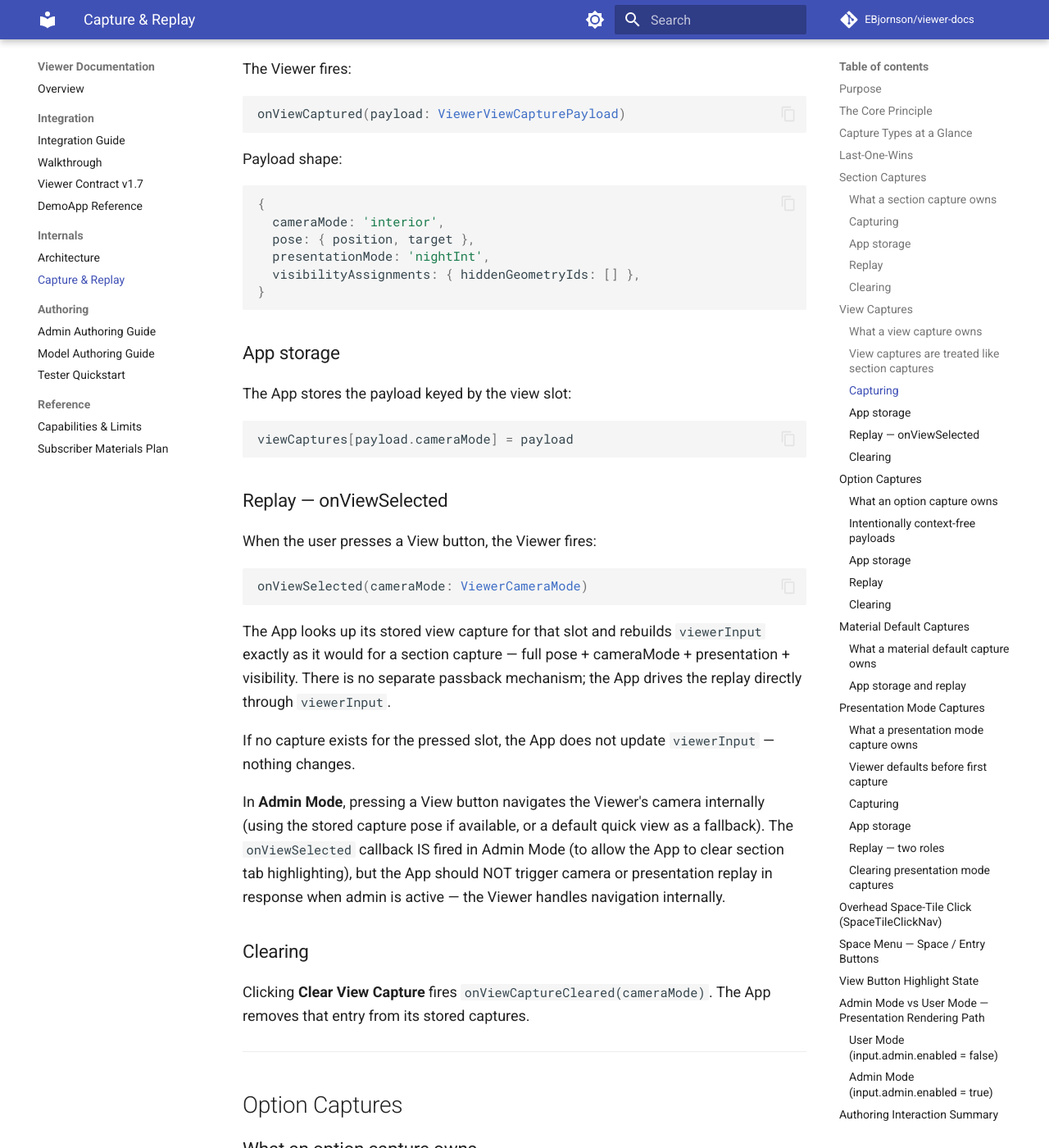
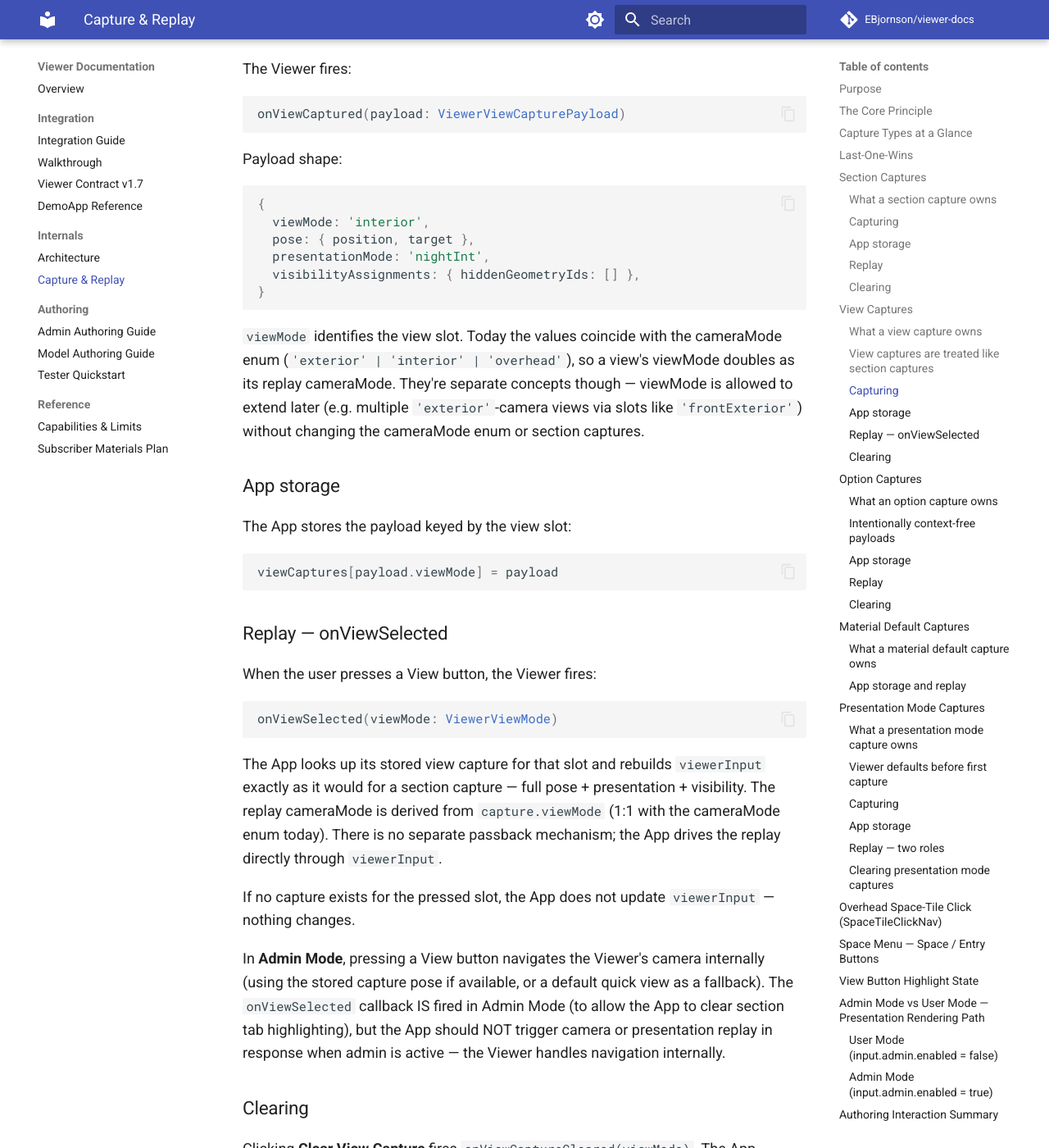
Before and after one commit to EBjornson/viewer-docs, an MkDocs documentation site: the page built from docs/capture_and_replay.md, in a window 1280 px wide and 1400 px high, scrolled down 5571 px. Shown: the whole window at 82% size. Built offline with MkDocs 1.6.1 and Material for MkDocs 9.7.7, drawn with Linux system fonts in a browser that asks for light colours; comment, search, counter and statistics services are not loaded; some of the changed text lies outside the part shown.

Commit message:
Sync from main repo @ 063781c
Source branch: main
Source commit: 063781c5179388bcbcac05f19300432cffc4f2ba

````diff
--- a/docs/capture_and_replay.md
+++ b/docs/capture_and_replay.md
@@ -25,7 +25,7 @@ The Viewer never persists state on behalf of the App. Every capture produces a s
 | Capture type | What it owns | Viewer callback | Replay path |
 |---|---|---|---|
 | **Section** | pose + cameraMode + presentationMode + visibility + ui flags | `onSectionCaptured` | App resolves `presentationModeCaptures[capture.presentationMode]` → `input.presentation`; writes `input.camera` + `input.scene.visibilityAssignments`; `capture.ui` takes precedence over the mode snapshot's ui flags |
-| **View** | pose + cameraMode + presentationMode + visibility + ui flags (per view slot) | `onViewCaptured` | App resolves mode → presentation and writes same fields when `onViewSelected` fires; `capture.ui` takes precedence over the mode snapshot's ui flags |
+| **View** | pose + viewMode + presentationMode + visibility + ui flags (per view slot) | `onViewCaptured` | App resolves mode → presentation and writes same fields when `onViewSelected` fires; `capture.ui` takes precedence over the mode snapshot's ui flags |
 | **Presentation Mode** | full presentation snapshot (per named mode) | `onPresentationModeCaptured` | App stores keyed by mode name; Viewer applies at mode switch; App resolves at section/view replay time |
 | **Option** | geometryIds + materialAssignments (per option) | `onOptionCaptured` | App writes `input.scene.materialAssignments` when that option is active |
 | **Material Defaults** | model-level baseline materialAssignments | `onMaterialDefaultsCaptured` | App writes `input.scene.defaultMaterialAssignments` on every model load |
@@ -163,19 +163,21 @@ Payload shape:
 
 ```ts
 {
-  cameraMode: 'interior',
+  viewMode: 'interior',
   pose: { position, target },
   presentationMode: 'nightInt',
   visibilityAssignments: { hiddenGeometryIds: [] },
 }
 ```
 
+`viewMode` identifies the view slot. Today the values coincide with the cameraMode enum (`'exterior' | 'interior' | 'overhead'`), so a view's viewMode doubles as its replay cameraMode. They're separate concepts though — viewMode is allowed to extend later (e.g. multiple `'exterior'`-camera views via slots like `'frontExterior'`) without changing the cameraMode enum or section captures.
+
 ### App storage
 
 The App stores the payload keyed by the view slot:
 
 ```ts
-viewCaptures[payload.cameraMode] = payload
+viewCaptures[payload.viewMode] = payload
 ```
 
 ### Replay — onViewSelected
@@ -183,10 +185,10 @@ viewCaptures[payload.cameraMode] = payload
 When the user presses a View button, the Viewer fires:
 
 ```ts
-onViewSelected(cameraMode: ViewerCameraMode)
+onViewSelected(viewMode: ViewerViewMode)
 ```
 
-The App looks up its stored view capture for that slot and rebuilds `viewerInput` exactly as it would for a section capture — full pose + cameraMode + presentation + visibility. There is no separate passback mechanism; the App drives the replay directly through `viewerInput`.
+The App looks up its stored view capture for that slot and rebuilds `viewerInput` exactly as it would for a section capture — full pose + presentation + visibility. The replay cameraMode is derived from `capture.viewMode` (1:1 with the cameraMode enum today). There is no separate passback mechanism; the App drives the replay directly through `viewerInput`.
 
 If no capture exists for the pressed slot, the App does not update `viewerInput` — nothing changes.
 
@@ -194,7 +196,7 @@ In **Admin Mode**, pressing a View button navigates the Viewer's camera internal
 
 ### Clearing
 
-Clicking **Clear View Capture** fires `onViewCaptureCleared(cameraMode)`. The App removes that entry from its stored captures.
+Clicking **Clear View Capture** fires `onViewCaptureCleared(viewMode)`. The App removes that entry from its stored captures.
 
 ---
 
@@ -394,14 +396,14 @@ When the user is in **overhead view** and clicks a space tile:
 2. The Viewer fires:
 
 ```ts
-onSpaceTileWalkActivated(cameraMode: 'interior')
+onSpaceTileWalkActivated(viewMode: 'interior')
 ```
 
 The App responds by applying **only the presentation and visibility** from the stored interior view capture — it does **not** set a new camera pose, since the Viewer is already navigating via pathNav.
 
 ```ts
-onSpaceTileWalkActivated: (cameraMode) => {
-  // update presentation + visibility from viewCaptures[cameraMode]
+onSpaceTileWalkActivated: (viewMode) => {
+  // update presentation + visibility from viewCaptures[viewMode]
   // do NOT change requestedCameraPose
 }
 ```
@@ -433,7 +435,7 @@ View button highlights in the Views Panel track which button was **last pressed*
 - Pressing a View button → that button highlights
 - Activating a section → all View button highlights clear
 
-This means: replaying a section capture that happens to use `cameraMode: 'exterior'` does not highlight the Exterior view button. The camera mode is an orbit behavior setting; the view button state is a user interaction state. They are independent.
+This means: replaying a section capture that happens to use `cameraMode: 'exterior'` does not highlight the Exterior view button. The cameraMode (on a section) is an orbit behavior setting; the viewMode (the view button slot) is a user interaction state. They are independent — and even if a section's cameraMode value matches a viewMode slot value, that's a string-match coincidence, not a relationship.
 
 ---
 
@@ -472,8 +474,9 @@ Section capture          → stores pose + cameraMode + presentationMode + visib
                            App resolves presentationModeCaptures[capture.presentationMode] at replay time
                            Replays via input.camera + input.presentation + input.scene
 
-View capture             → stores pose + cameraMode + presentationMode + visibility for a named slot
+View capture             → stores pose + viewMode + presentationMode + visibility for a named slot
                            App resolves mode → presentation and replays via same path when onViewSelected fires
+                           The replay cameraMode is derived from capture.viewMode (1:1 with the cameraMode enum today)
 
 Presentation mode capture → stores full ViewerPresentationInput snapshot per named mode
                            App stores keyed by mode name; Viewer applies at mode switch;
````
Also changed, not shown: docs/viewer_contract_v1_7.md (+10 -9 lines), 2 other files.
